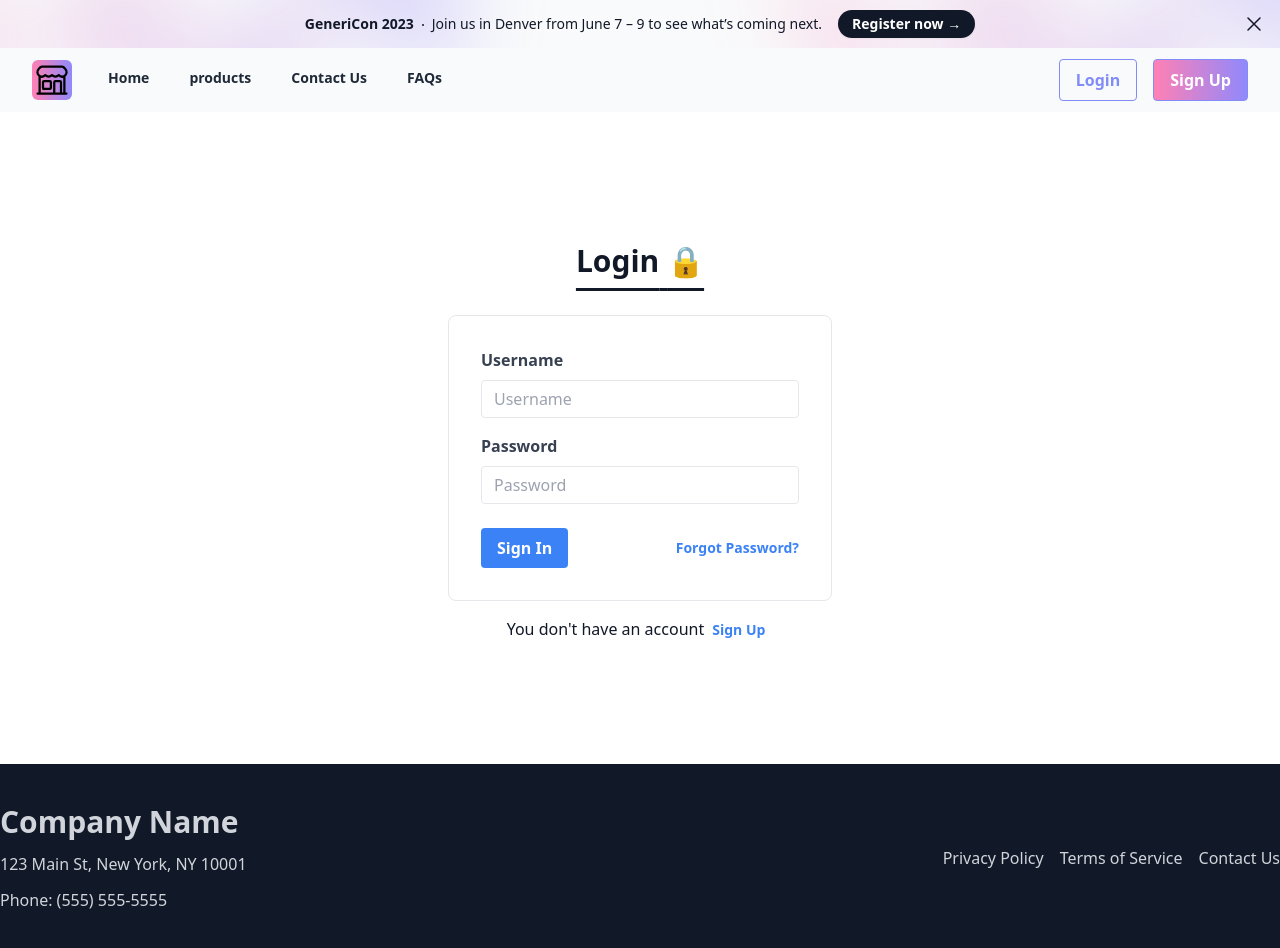
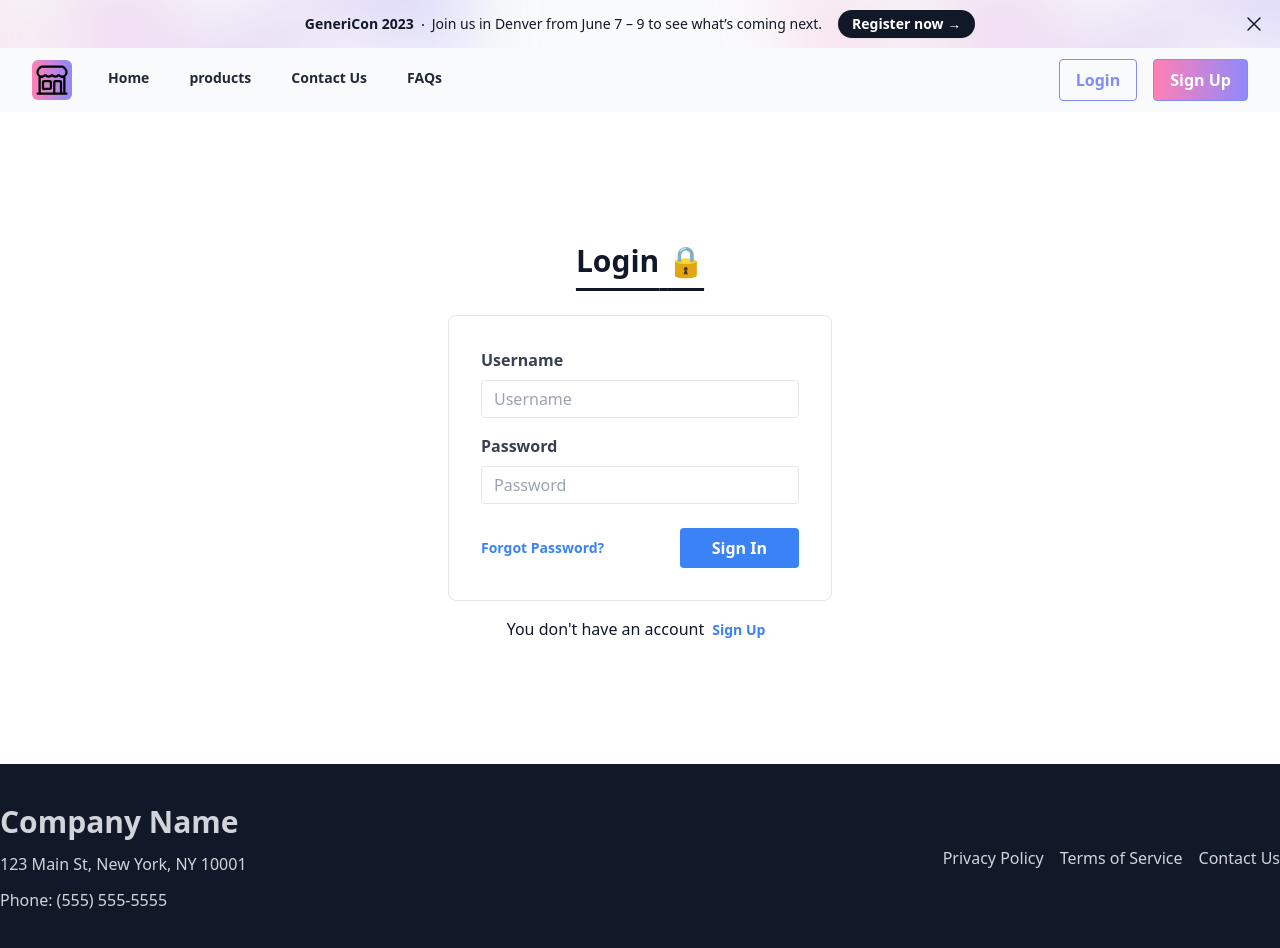
Before and after one commit to Comersify/multi-seller-store, a Next.js app: page /login in a window 1280 px wide. Shown: the top 948 px of the page. Built offline with nearby package versions, Linux system fonts and the light colour scheme.

Commit message:
move btn to the right :alien:

```diff
--- a/pages/login/LoginForm.js
+++ b/pages/login/LoginForm.js
@@ -29,15 +29,15 @@ export const LoginForm = () => {
           />
         </div>
         <div className="flex items-center justify-between">
-          <Button onClick={(e) => handleSubmit(e)} px="4">
-            Sign In
-          </Button>
           <Link
             className="align-baseline font-bold text-sm text-blue-500 hover:text-blue-800"
             href="#"
           >
             Forgot Password?
           </Link>
+          <Button onClick={(e) => handleSubmit(e)} px="8">
+            Sign In
+          </Button>
         </div>
       </form>
       <p className="text-gray-900 mt-4">
```
